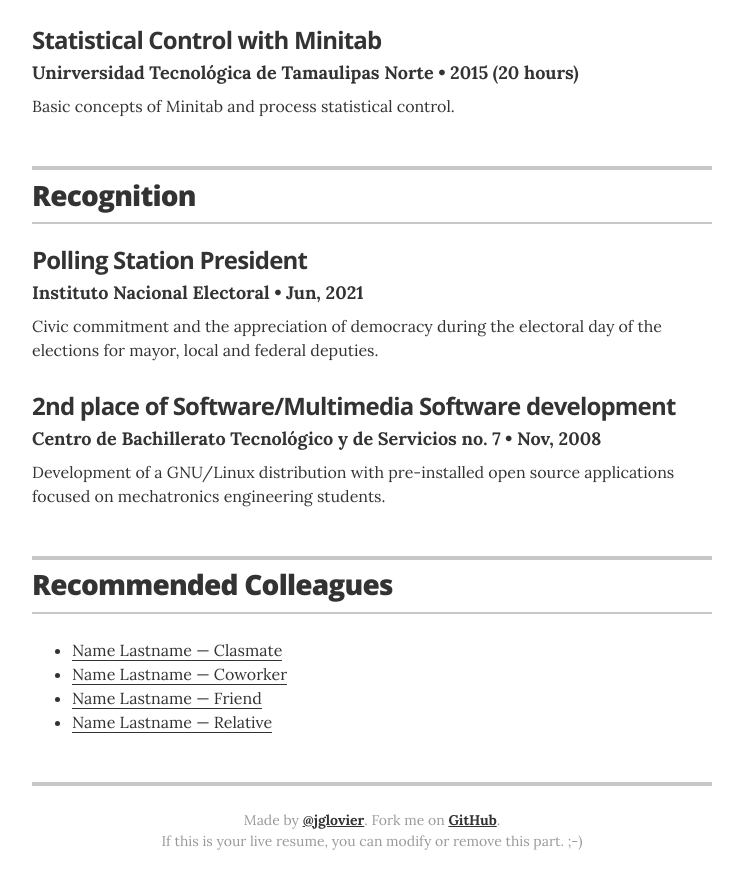
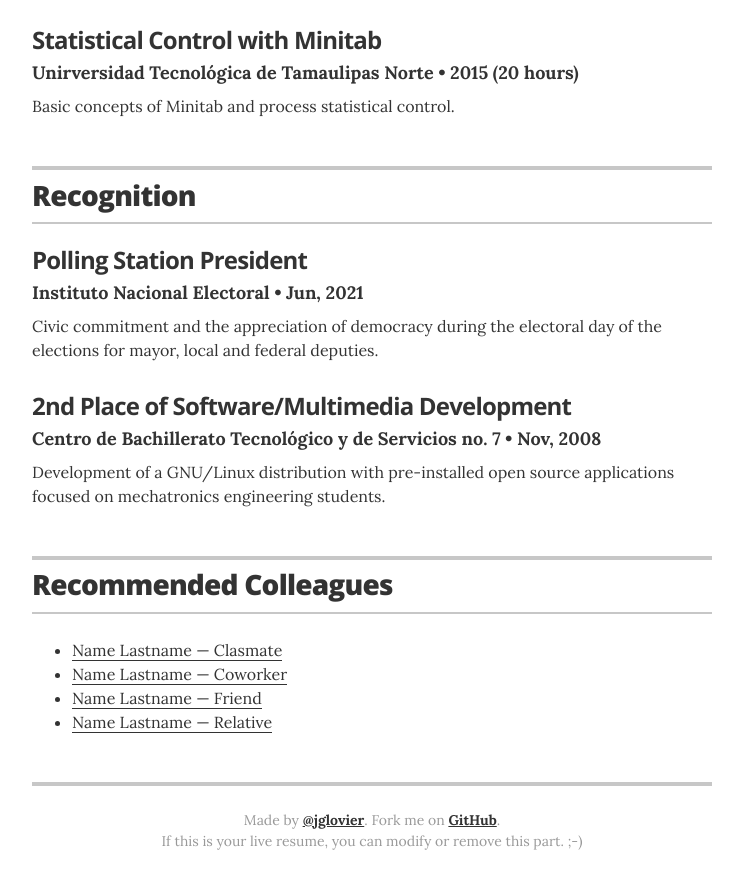
Before and after one commit to baldeadr/baldeadr.github.io, a Jekyll site: the page built from index.html, in a window 1280 px wide and 900 px high, scrolled down 3120 px. Shown: the top 889 px of the window, without its empty margins (268-1011 px from the left). Built offline with Jekyll 4.4.1, drawn with Linux system fonts in a browser that asks for light colours.

Commit message:
delete software repeated

```diff
--- a/_data/recognitions.yml
+++ b/_data/recognitions.yml
@@ -4,7 +4,7 @@
   year: Jun, 2021
   summary: Civic commitment and the appreciation of democracy during the electoral day of the elections for mayor, local and federal deputies.
 
-- award: 2nd place of Software/Multimedia Software development
+- award: 2nd Place of Software/Multimedia Development
   organization: Centro de Bachillerato Tecnológico y de Servicios no. 7
   year: Nov, 2008
   summary: Development of a GNU/Linux distribution with pre-installed open source applications focused on mechatronics engineering students.
```
